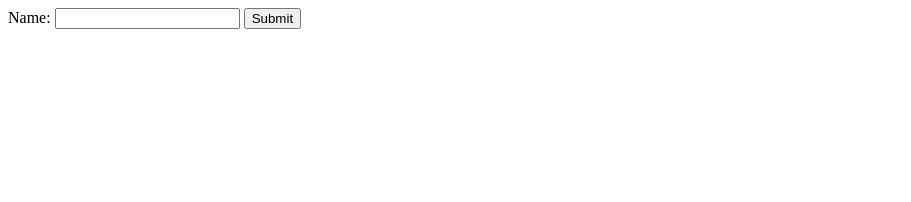
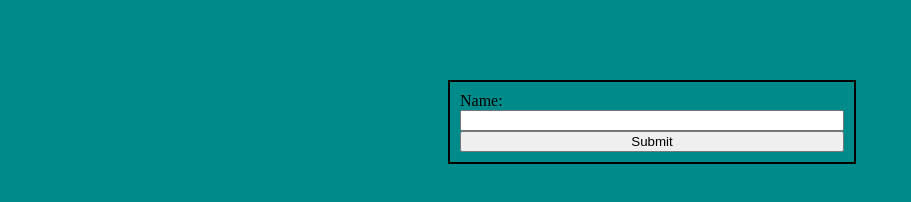
Before and after one commit to Kasper-Loontjens/java22-js-mp2-Kasper-Loontjens, a plain HTML site: page index.html in a window 1280 px wide. Shown: the whole page, without its empty margins (0-911 px from the left). Drawn offline with Linux system fonts and the light colour scheme; the site is published under a folder, as on GitHub Pages, so addresses that start at the root find nothing.

Commit message:
Add files via upload

```diff
--- a/index.html
+++ b/index.html
@@ -5,10 +5,10 @@
     <meta http-equiv="X-UA-Compatible" content="IE=edge" />
     <meta name="viewport" content="width=device-width, initial-scale=1.0" />
     <title>Document</title>
-    <link rel="stylesheet" href="/css/style.css" />
+    <link rel="stylesheet" href="css/style.css" />
   </head>
   <body>
-    <form action="/html/game.html" method="GET">
+    <form action="html/game.html" method="GET">
       <label for="name">Name:</label>
       <input name="name" type="text" />
       <button type="submit">Submit</button>
```
